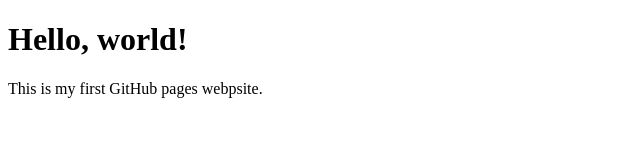
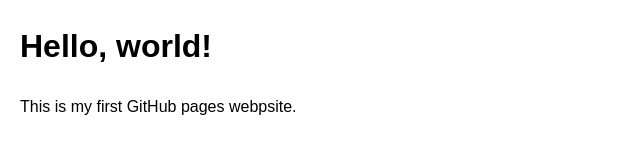
Before and after one commit to dipaogasca2025/my-github-website, a plain HTML site: page index.html in a window 1280 px wide. Shown: the whole page, without its empty margins (0-640 px from the left). Drawn offline with Linux system fonts and the light colour scheme.

Commit message:
Update index.html
add link style.css

```diff
--- a/index.html
+++ b/index.html
@@ -1,9 +1,8 @@
 <!DOCTYPE html>
 <html lang="en">
 <head>
-    <meta charset="UTF-8">
-    <meta name="viewport" content="width=device-width, initial-scale=1.0">
     <title>My GitHub Page</title>
+    <link rel="stylesheet" href="style.css">
 </head>
 <body>
     <h1>Hello, world!</h1>
```
